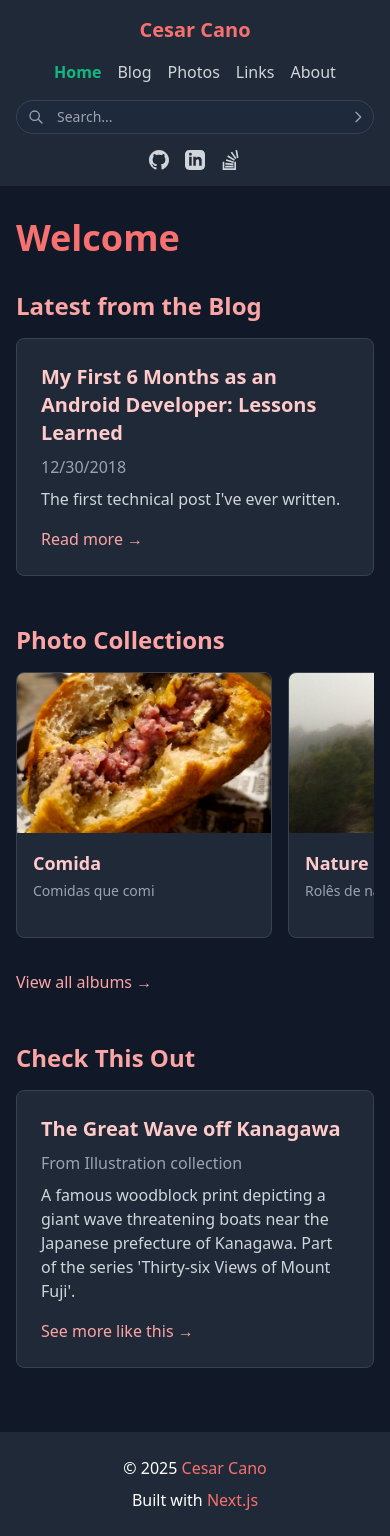
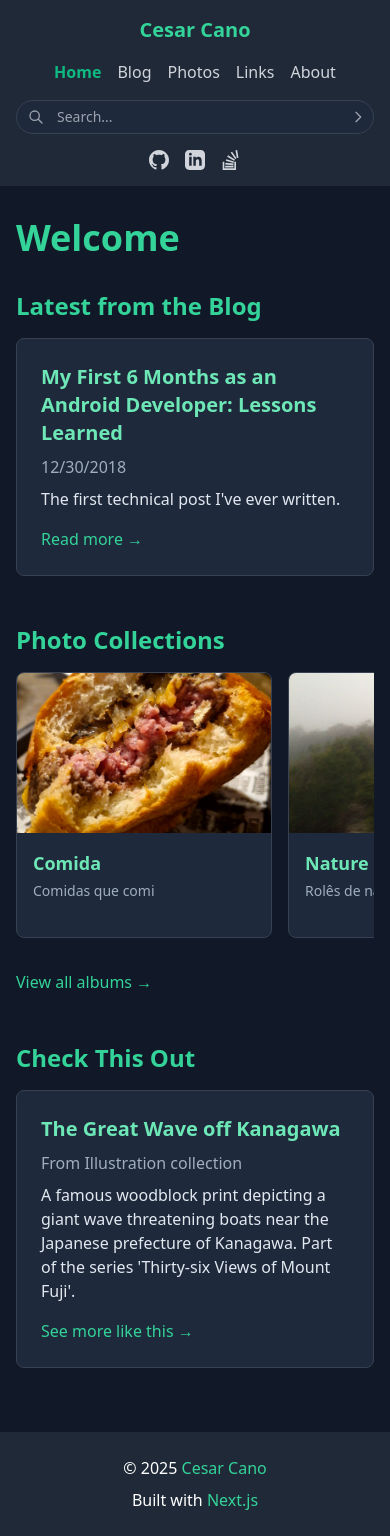
Before and after one commit to cesonha/cesonha.github.io, a Next.js app: page /home in a window 390 px wide. Built offline with nearby package versions, Linux system fonts and the light colour scheme.

Commit message:
refactor: Update color scheme across all components to use centralized Tailwind config

```diff
--- a/components/Footer.js
+++ b/components/Footer.js
@@ -4,10 +4,10 @@ export default function Footer() {
       <div className="container mx-auto px-4">
         <div className="flex flex-col md:flex-row justify-between items-center gap-2">
           <div>
-            <p>© {new Date().getFullYear()} <span className="text-red-400">Cesar Cano</span></p>
+            <p>© {new Date().getFullYear()} <span className="text-primary-light">Cesar Cano</span></p>
           </div>
           <div>
-            <p>Built with <span className="text-red-400">Next.js</span></p>
+            <p>Built with <span className="text-primary-light">Next.js</span></p>
           </div>
         </div>
       </div>
--- a/components/LinksNavigation.js
+++ b/components/LinksNavigation.js
@@ -20,7 +20,7 @@ export default function LinksNavigation() {
             key={category.path}
             className={`px-4 py-2 rounded-md transition-colors ${
               currentPath === category.path
-                ? 'bg-red-500 text-white'
+                ? 'bg-primary text-text-primary'
                 : 'bg-dark-card text-gray-300 hover:bg-gray-700'
             }`}
           >
--- a/components/Navbar.js
+++ b/components/Navbar.js
@@ -50,7 +50,7 @@ export default function Navbar({ allContent }) {
     <nav className="bg-dark-lighter text-white">
       <div className="container mx-auto px-4">
         <div className="flex flex-col md:flex-row justify-between items-center py-4">
-          <Link href="/home" className="text-xl font-bold text-red-400 hover:text-red-300 transition-colors mb-4 md:mb-0">
+          <Link href="/home" className="text-xl font-bold text-primary-light hover:text-primary-hover transition-colors mb-4 md:mb-0">
             Cesar Cano
           </Link>
 
--- a/pages/about.js
+++ b/pages/about.js
@@ -1,7 +1,7 @@
 export default function About() {
   return (
     <div className="w-full">
-      <h1 className="text-4xl font-bold mb-6 text-red-400">About Me</h1>
+      <h1 className="text-4xl font-bold mb-6 text-primary-light">About Me</h1>
 
       <div className="prose lg:prose-xl max-w-none">
         <p>
--- a/pages/home.js
+++ b/pages/home.js
@@ -7,37 +7,37 @@ import { getAllLinkCategories, getLinkItems } from '../lib/links';
 export default function Home({ latestPost, featuredAlbums, randomLinkItem }) {
   return (
     <div className="w-full">
-      <h1 className="text-4xl font-bold mb-8 text-red-400">Welcome</h1>
+      <h1 className="text-4xl font-bold mb-8 text-primary-light">Welcome</h1>
 
       {/* Latest Blog Post Section */}
       <section className="mb-12">
-        <h2 className="text-2xl font-bold mb-4 text-red-300">Latest from the Blog</h2>
+        <h2 className="text-2xl font-bold mb-4 text-primary-light">Latest from the Blog</h2>
         {latestPost ? (
-          <div className="bg-gray-800 p-6 rounded-lg border border-gray-700 hover:border-red-400 transition-colors">
+          <div className="bg-dark-card p-6 rounded-lg border border-dark-border hover:border-primary-light transition-colors">
             <Link href={`/blog/${latestPost.id}`}>
               <div className="cursor-pointer">
-                <h3 className="text-xl font-semibold mb-2 text-red-200">{latestPost.title}</h3>
-                <p className="text-gray-400 mb-2">{new Date(latestPost.date).toLocaleDateString()}</p>
-                <p className="text-gray-300">{latestPost.excerpt}</p>
-                <p className="mt-4 text-red-300 hover:text-red-200">Read more →</p>
+                <h3 className="text-xl font-semibold mb-2 text-primary-lighter">{latestPost.title}</h3>
+                <p className="text-text-muted mb-2">{new Date(latestPost.date).toLocaleDateString()}</p>
+                <p className="text-text-secondary">{latestPost.excerpt}</p>
+                <p className="mt-4 text-primary-light hover:text-primary-hover">Read more →</p>
               </div>
             </Link>
           </div>
         ) : (
-          <p className="text-gray-400">No blog posts yet.</p>
+          <p className="text-text-muted">No blog posts yet.</p>
         )}
       </section>
 
       {/* Photo Albums Carousel */}
       <section className="mb-12">
-        <h2 className="text-2xl font-bold mb-4 text-red-300">Photo Collections</h2>
+        <h2 className="text-2xl font-bold mb-4 text-primary-light">Photo Collections</h2>
         <div className="relative">
           <div className="flex space-x-4 overflow-x-auto pb-4 scrollbar-thin scrollbar-thumb-gray-700 scrollbar-track-gray-900">
             {featuredAlbums.length > 0 ? (
               featuredAlbums.map(album => (
                 <div key={album.id} className="flex-none w-64">
                   <Link href={`/photos/${album.id}`}>
-                    <div className="cursor-pointer bg-gray-800 rounded-lg overflow-hidden border border-gray-700 hover:border-red-400 transition-colors h-full">
+                    <div className="cursor-pointer bg-dark-card rounded-lg overflow-hidden border border-dark-border hover:border-primary-light transition-colors h-full">
                       {album.photos && album.photos[0] && (
                         <div className="h-40 overflow-hidden">
                           <img
@@ -48,30 +48,30 @@ export default function Home({ latestPost, featuredAlbums, randomLinkItem }) {
                         </div>
                       )}
                       <div className="p-4">
-                        <h3 className="text-lg font-semibold text-red-200">{album.title}</h3>
-                        <p className="text-gray-400 text-sm mt-1 line-clamp-2">{album.description}</p>
+                        <h3 className="text-lg font-semibold text-primary-lighter">{album.title}</h3>
+                        <p className="text-text-muted text-sm mt-1 line-clamp-2">{album.description}</p>
                       </div>
                     </div>
                   </Link>
                 </div>
               ))
             ) : (
-              <p className="text-gray-400">No photo albums yet.</p>
+              <p className="text-text-muted">No photo albums yet.</p>
             )}
           </div>
         </div>
         <div className="mt-4">
           <Link href="/photos">
-            <span className="text-red-300 hover:text-red-200 cursor-pointer">View all albums →</span>
+            <span className="text-primary-light hover:text-primary-hover cursor-pointer">View all albums →</span>
           </Link>
         </div>
       </section>
 
       {/* Random Link Recommendation */}
       <section className="mb-8">
-        <h2 className="text-2xl font-bold mb-4 text-red-300">Check This Out</h2>
+        <h2 className="text-2xl font-bold mb-4 text-primary-light">Check This Out</h2>
         {randomLinkItem ? (
-          <div className="bg-gray-800 p-6 rounded-lg border border-gray-700 hover:border-red-400 transition-colors">
+          <div className="bg-dark-card p-6 rounded-lg border border-dark-border hover:border-primary-light transition-colors">
             <div className="flex flex-col md:flex-row gap-6">
               {randomLinkItem.image && (
                 <div className="md:w-1/3">
@@ -83,21 +83,21 @@ export default function Home({ latestPost, featuredAlbums, randomLinkItem }) {
                 </div>
               )}
               <div className="md:w-2/3">
-                <h3 className="text-xl font-semibold mb-2 text-red-200">
+                <h3 className="text-xl font-semibold mb-2 text-primary-lighter">
                   <a href={randomLinkItem.link} target="_blank" rel="noopener noreferrer" className="hover:underline">
                     {randomLinkItem.title}
                   </a>
                 </h3>
-                <p className="text-gray-400 mb-2">From {randomLinkItem.category} collection</p>
-                <p className="text-gray-300">{randomLinkItem.description}</p>
+                <p className="text-text-muted mb-2">From {randomLinkItem.category} collection</p>
+                <p className="text-text-secondary">{randomLinkItem.description}</p>
                 <Link href={`/links/${randomLinkItem.categorySlug}`}>
-                  <p className="mt-4 text-red-300 hover:text-red-200 cursor-pointer">See more like this →</p>
+                  <p className="mt-4 text-primary-light hover:text-primary-hover cursor-pointer">See more like this →</p>
                 </Link>
               </div>
             </div>
           </div>
         ) : (
-          <p className="text-gray-400">No link items available.</p>
+          <p className="text-text-muted">No link items available.</p>
         )}
       </section>
     </div>
--- a/pages/photos/[id].js
+++ b/pages/photos/[id].js
@@ -19,14 +19,14 @@ export default function Album({ album }) {
   return (
     <div className="w-full">
       <div className="flex justify-between items-center mb-2">
-        <h1 className="text-3xl font-bold text-red-400">{album.title}</h1>
+        <h1 className="text-3xl font-bold text-primary-light">{album.title}</h1>
         <Link href="/photos">
-          <span className="inline-block px-4 py-2 bg-gray-800 text-gray-300 rounded hover:bg-gray-700 transition-colors cursor-pointer">
+          <span className="inline-block px-4 py-2 bg-dark-card text-text-secondary rounded hover:bg-dark-lighter transition-colors cursor-pointer">
             ← Back to Albums
           </span>
         </Link>
       </div>
-      <p className="text-gray-300 mb-6">{album.description}</p>
+      <p className="text-text-secondary mb-6">{album.description}</p>
 
       {album.photos?.length > 0 ? (
         <div className="grid grid-cols-1 md:grid-cols-2 lg:grid-cols-3 gap-6">
--- a/tailwind.config.js
+++ b/tailwind.config.js
@@ -28,7 +28,7 @@ module.exports = {
           primary: '#FFFFFF', // White
           secondary: '#E2E8F0', // Gray-300
           muted: '#A0AEC0', // Gray-500
-          heading: '#FC8181', // Red-300 for headings
+          heading: '#34D399', // Green-400 for headings (matches primary-light)
         },
       },
       typography: (theme) => ({
@@ -36,21 +36,21 @@ module.exports = {
           css: {
             color: theme('colors.gray.300'),
             h1: {
-              color: theme('colors.red.500'),
+              color: theme('colors.primary.light'),
             },
             h2: {
-              color: theme('colors.red.500'),
+              color: theme('colors.primary.light'),
             },
             h3: {
-              color: theme('colors.red.500'),
+              color: theme('colors.primary.light'),
             },
             strong: {
-              color: theme('colors.red.300'),
+              color: theme('colors.primary.light'),
             },
             a: {
-              color: theme('colors.red.400'),
+              color: theme('colors.primary.light'),
               '&:hover': {
-                color: theme('colors.red.300'),
+                color: theme('colors.primary.hover'),
               },
             },
           },
```
Also changed, not shown: pages/links/illustration.js (+5 -5 lines), pages/links/music.js (+5 -5 lines), pages/links/objects.js (+5 -5 lines), pages/search.js (+14 -14 lines), styles/colors.js (+6 -6 lines).
